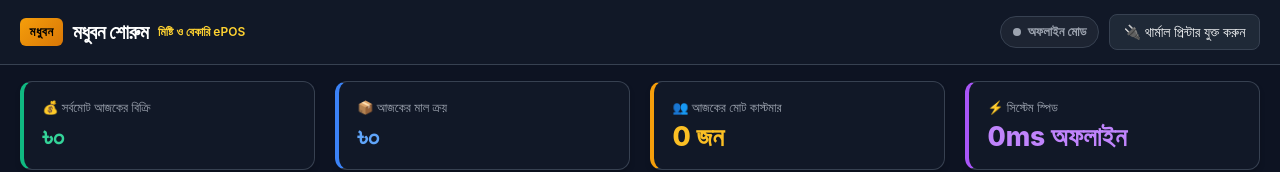
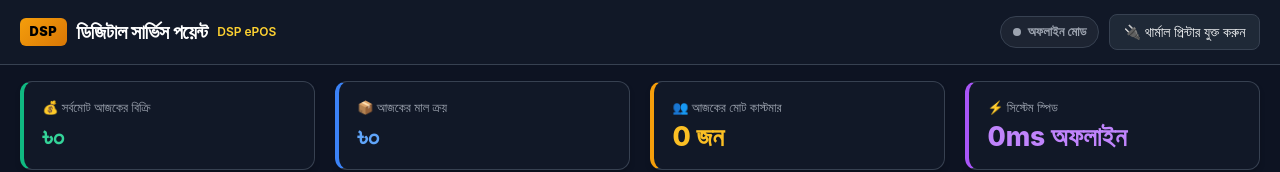
Before and after one commit to zoveraziz/dspepos, a Next.js app: page / in a window 1280 px wide. Shown: the top 172 px of the page. Built offline with nearby package versions, Linux system fonts and the light colour scheme.

Commit message:
chore: update brand title to ডিজিটাল সার্ভিস পয়েন্ট (DSP ePOS)

```diff
--- a/src/app/ShowroomApp.tsx
+++ b/src/app/ShowroomApp.tsx
@@ -228,7 +228,7 @@ export default function ShowroomApp() {
       const tr = document.createElement("tr");
       tr.innerHTML = `
         <td class="text-slate-300">${p.time}</td>
-        <td class="font-semibold text-white">${p.notes || "মধু বন মাল ক্রয়"}</td>
+        <td class="font-semibold text-white">${p.notes || "DSP মাল ক্রয়"}</td>
         <td class="font-bold text-lg text-blue-400">৳${p.amount.toFixed(2)}</td>
         <td class="text-right">
           <button data-action="delete" data-id="${p.id}" class="btn-danger">🗑️</button>
@@ -362,9 +362,9 @@ export default function ShowroomApp() {
       {/* HEADER */}
       <header className="app-header">
         <div className="header-brand">
-          <span className="brand-badge">মধুবন</span>
-          <h1 className="text-xl font-bold tracking-tight text-white">মধুবন শোরুম</h1>
-          <span className="text-xs text-amber-300 font-semibold hidden sm:inline">মিষ্টি ও বেকারি ePOS</span>
+          <span className="brand-badge">DSP</span>
+          <h1 className="text-xl font-bold tracking-tight text-white">ডিজিটাল সার্ভিস পয়েন্ট</h1>
+          <span className="text-xs text-amber-300 font-semibold hidden sm:inline">DSP ePOS</span>
         </div>
 
         <div className="header-actions">
--- a/src/app/layout.tsx
+++ b/src/app/layout.tsx
@@ -2,8 +2,8 @@ import type { Metadata, Viewport } from "next";
 import "./globals.css";
 
 export const metadata: Metadata = {
-  title: "মধুবন শোরুম - ePOS ও দৈনিক স্টক খতিয়ান",
-  description: "মধুবন শোরুম মিষ্টি ও বেকারি সেলস কাউন্টার এবং দৈনিক ক্রয়-বিক্রয় ও স্টক হিসাব",
+  title: "ডিজিটাল সার্ভিস পয়েন্ট - DSP ePOS ও দৈনিক স্টক খতিয়ান",
+  description: "ডিজিটাল সার্ভিস পয়েন্ট সেলস কাউন্টার এবং দৈনিক ক্রয়-বিক্রয় ও স্টক হিসাব",
   manifest: "/manifest.json",
   icons: {
     icon: "/icon.svg",
--- a/src/app/page.tsx
+++ b/src/app/page.tsx
@@ -6,7 +6,7 @@ const ShowroomApp = dynamic(() => import("./ShowroomApp"), {
   ssr: false,
   loading: () => (
     <div className="min-h-screen bg-slate-950 flex flex-col items-center justify-center text-center p-4">
-      <div className="text-2xl font-bold text-amber-400 mb-2">মধুবন শোরুম ePOS</div>
+      <div className="text-2xl font-bold text-amber-400 mb-2">ডিজিটাল সার্ভিস পয়েন্ট - DSP ePOS</div>
       <div className="text-sm text-slate-400">সিস্টেম লোড হচ্ছে, অনুগ্রহ করে অপেক্ষা করুন...</div>
     </div>
   ),
```
Also changed, not shown: public/manifest.json.
